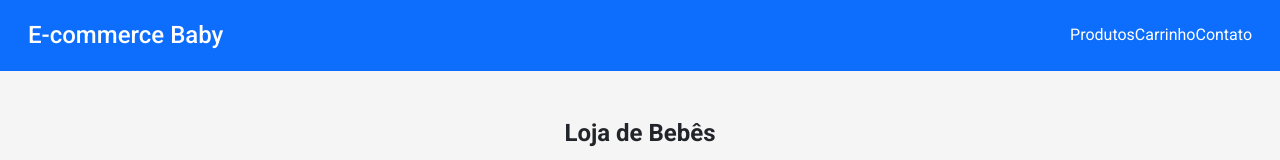
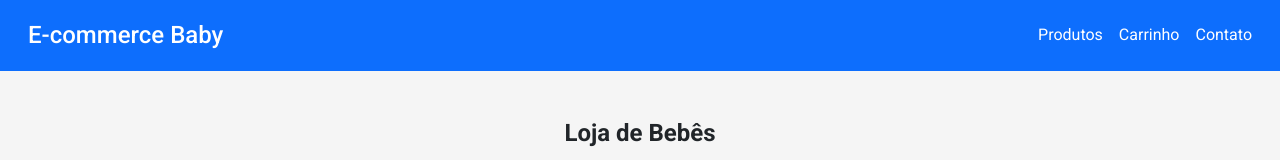
Before and after one commit to matheus-programmer/ecommerce-baby, a Next.js app: page / in a window 1280 px wide. Shown: the top 160 px of the page. Built offline with nearby package versions, Linux system fonts and the light colour scheme.

Commit message:
ajustando o navbar, pois estava tudo "colado"

```diff
--- a/components/Navbar.js
+++ b/components/Navbar.js
@@ -7,7 +7,7 @@ export default function Navbar() {
                 <Link href="/" className="navbar-brand">
                     <h1 className="h4 mb-0">E-commerce Baby</h1>
                 </Link>
-                <div className="d-flex">
+                <div className="d-flex gap-3">
                     <Link href="/produtos" className="nav-link text-white">
                         Produtos
                     </Link>
```
